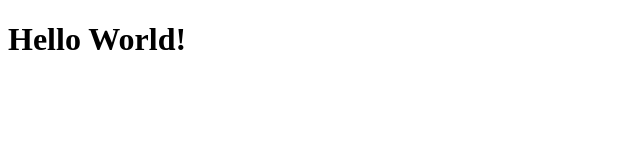
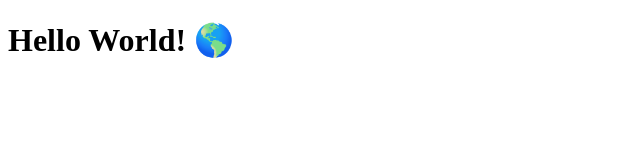
Before and after one commit to FirebaseExtended/action-hosting-deploy, a website: page demo/index.html in a window 1280 px wide. Shown: the whole page, without its empty margins (0-640 px from the left). Drawn offline with Linux system fonts and the light colour scheme.

Commit message:
add another globe

```diff
--- a/demo/index.html
+++ b/demo/index.html
@@ -22,6 +22,6 @@
     <title>Welcome to Firebase Hosting 🌎</title>
   </head>
   <body>
-    <h1>Hello World!</h1>
+    <h1>Hello World! 🌎</h1>
   </body>
 </html>
```
